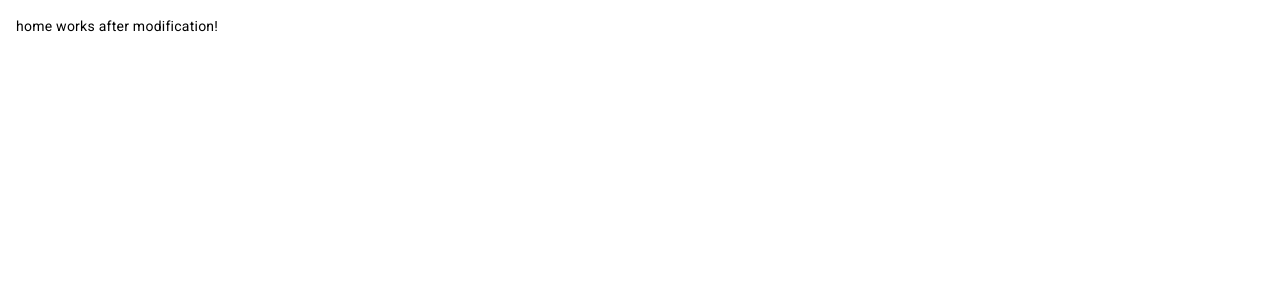
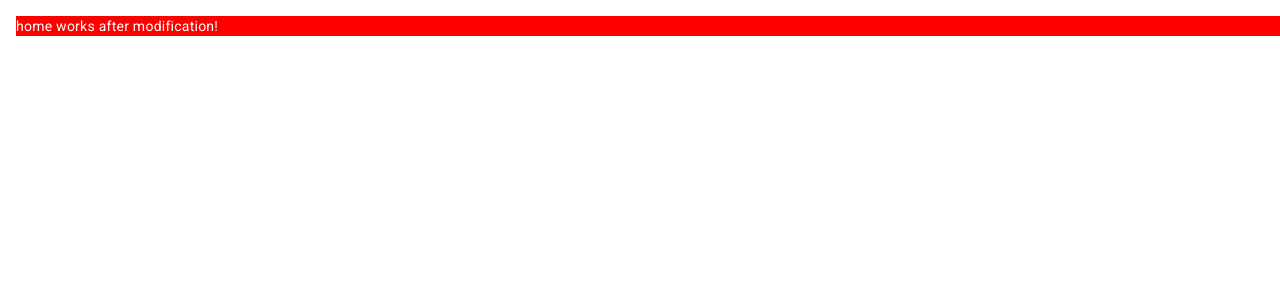
Before and after one commit to rauldevilla/very-simple-angular, an Angular app: page /home in a window 1280 px wide. Shown: the top 300 px of the page. Built offline with nearby package versions, Linux system fonts and the light colour scheme.

Commit message:
Implements red title

```diff
--- a/src/app/components/home/home.component.html
+++ b/src/app/components/home/home.component.html
@@ -1 +1 @@
-<p>home works after modification!</p>
+<p class="title-background">home works after modification!</p>
--- a/src/app/components/home/home.component.scss
+++ b/src/app/components/home/home.component.scss
@@ -0,0 +1,4 @@
+.title-background {
+    background-color: red;
+    color: white;
+}
```
